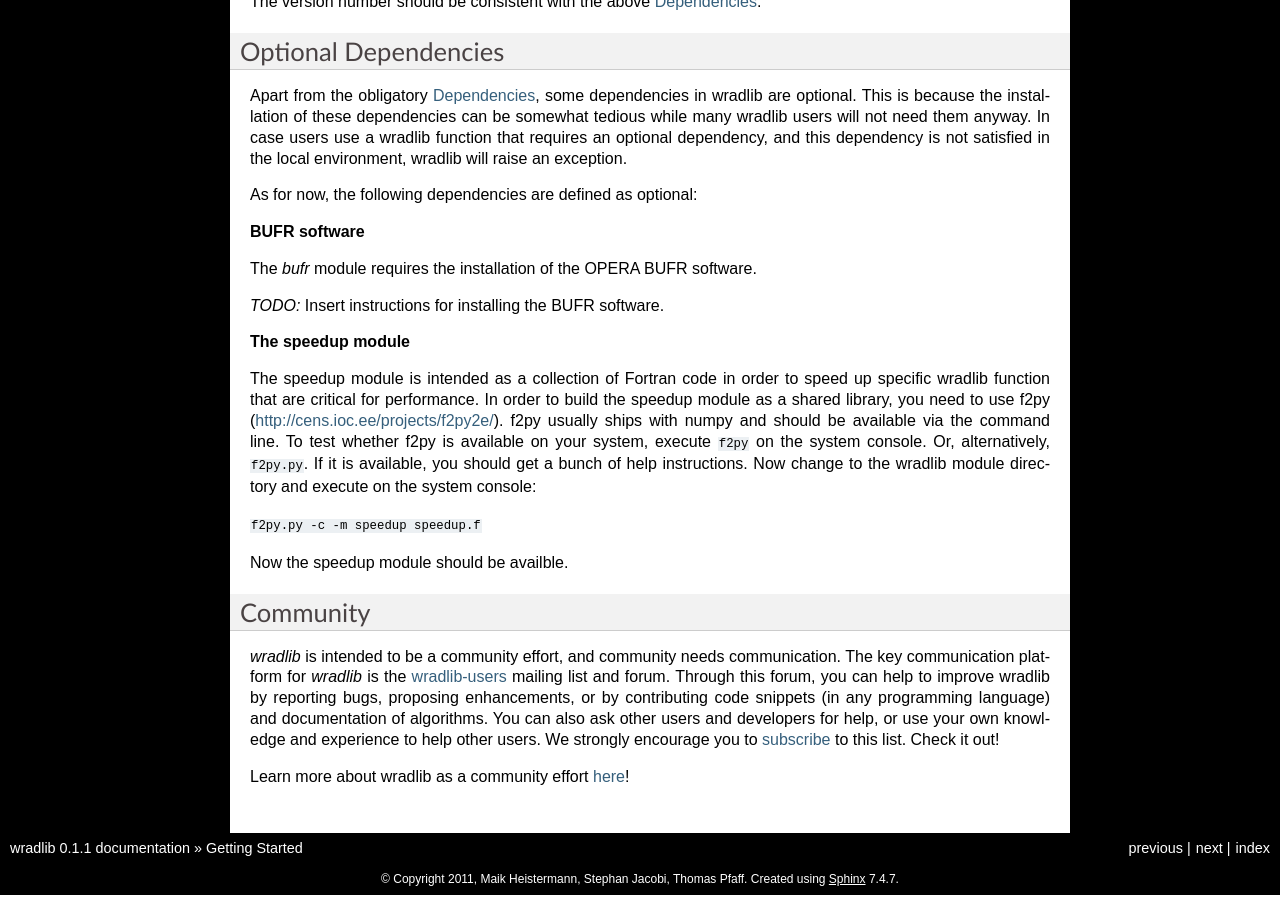
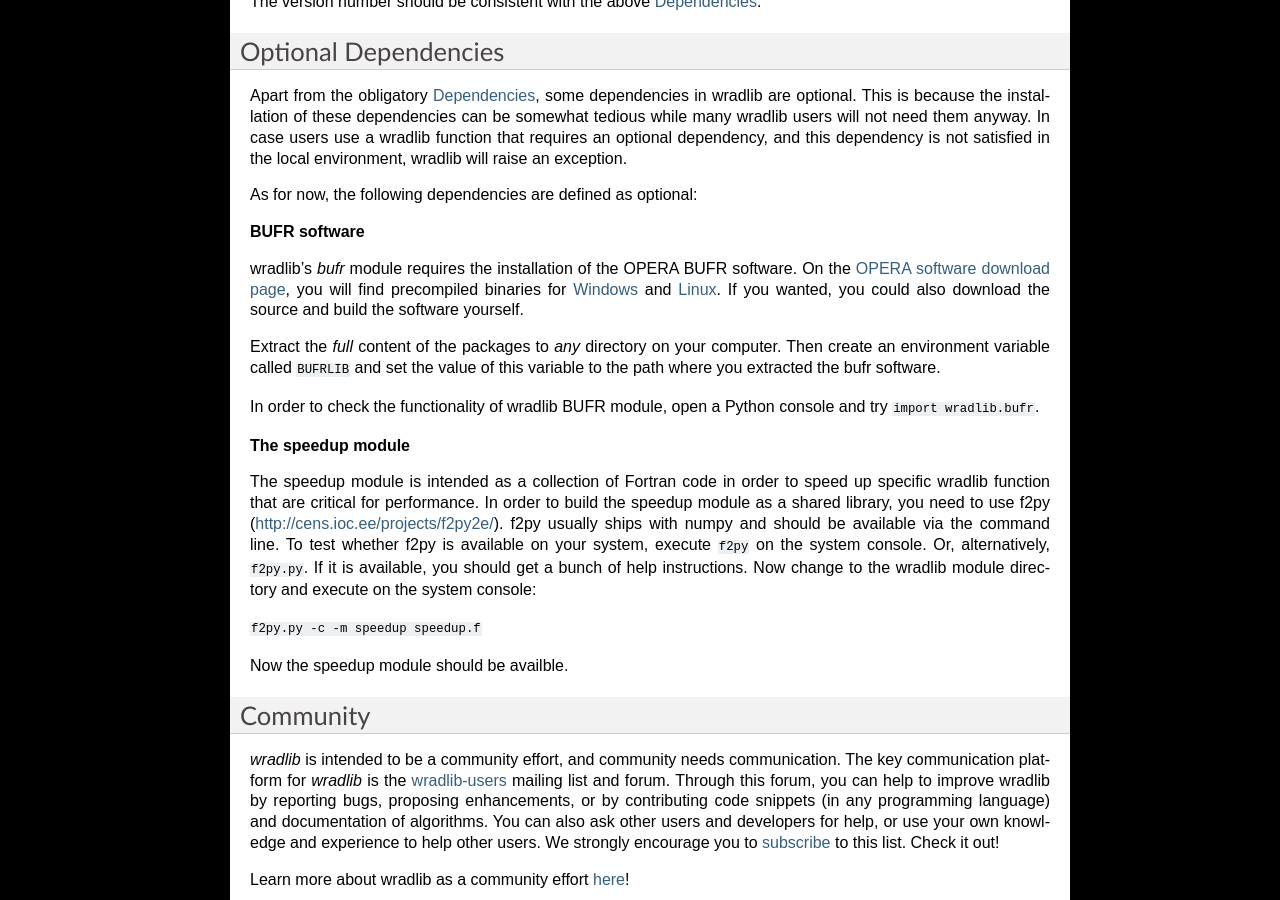
Before and after one commit to wradlib/wradlib-docs, a Sphinx documentation site: the page built from source/gettingstarted.rst, in a window 1280 px wide and 900 px high, scrolled down 3581 px. Built offline with Sphinx 7.4.7, drawn with Linux system fonts in a browser that asks for light colours; formulas are drawn with MathJax 3.

Commit message:
DOC: Added guidance on how to install the BUFR software as an optional dependency.

```diff
--- a/source/gettingstarted.rst
+++ b/source/gettingstarted.rst
@@ -176,9 +176,11 @@ As for now, the following dependencies are defined as optional:
 
 **BUFR software**
 
-The *bufr* module requires the installation of the OPERA BUFR software.
+wradlib's *bufr* module requires the installation of the OPERA BUFR software. On the `OPERA software download page <http://www.eumetnet.eu/opera-software>`_, you will find precompiled binaries for `Windows <http://www.eumetnet.eu/sites/default/files/bufr_3.2_win32.zip>`_ and `Linux <http://www.eumetnet.eu/sites/default/files/bufr_3.2_linux.tar_.gz>`_. If you wanted, you could also download the source and build the software yourself.
 
-*TODO:* Insert instructions for installing the BUFR software.
+Extract the *full* content of the packages to *any* directory on your computer. Then create an environment variable called ``BUFRLIB`` and set the value of this variable to the path where you extracted the bufr software.
+
+In order to check the functionality of wradlib BUFR module, open a Python console and try ``import wradlib.bufr``.
 
 **The speedup module**
 
```
